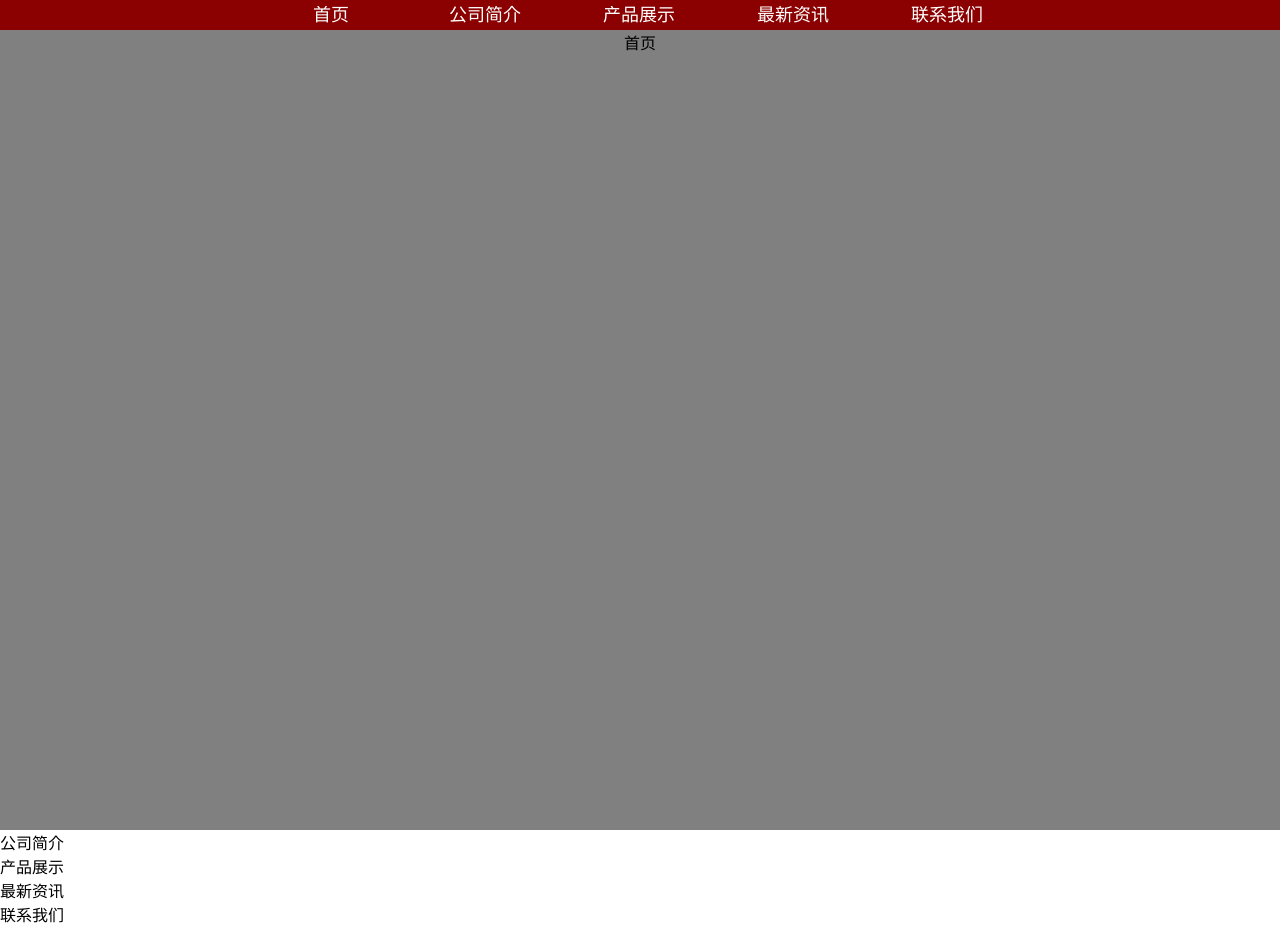
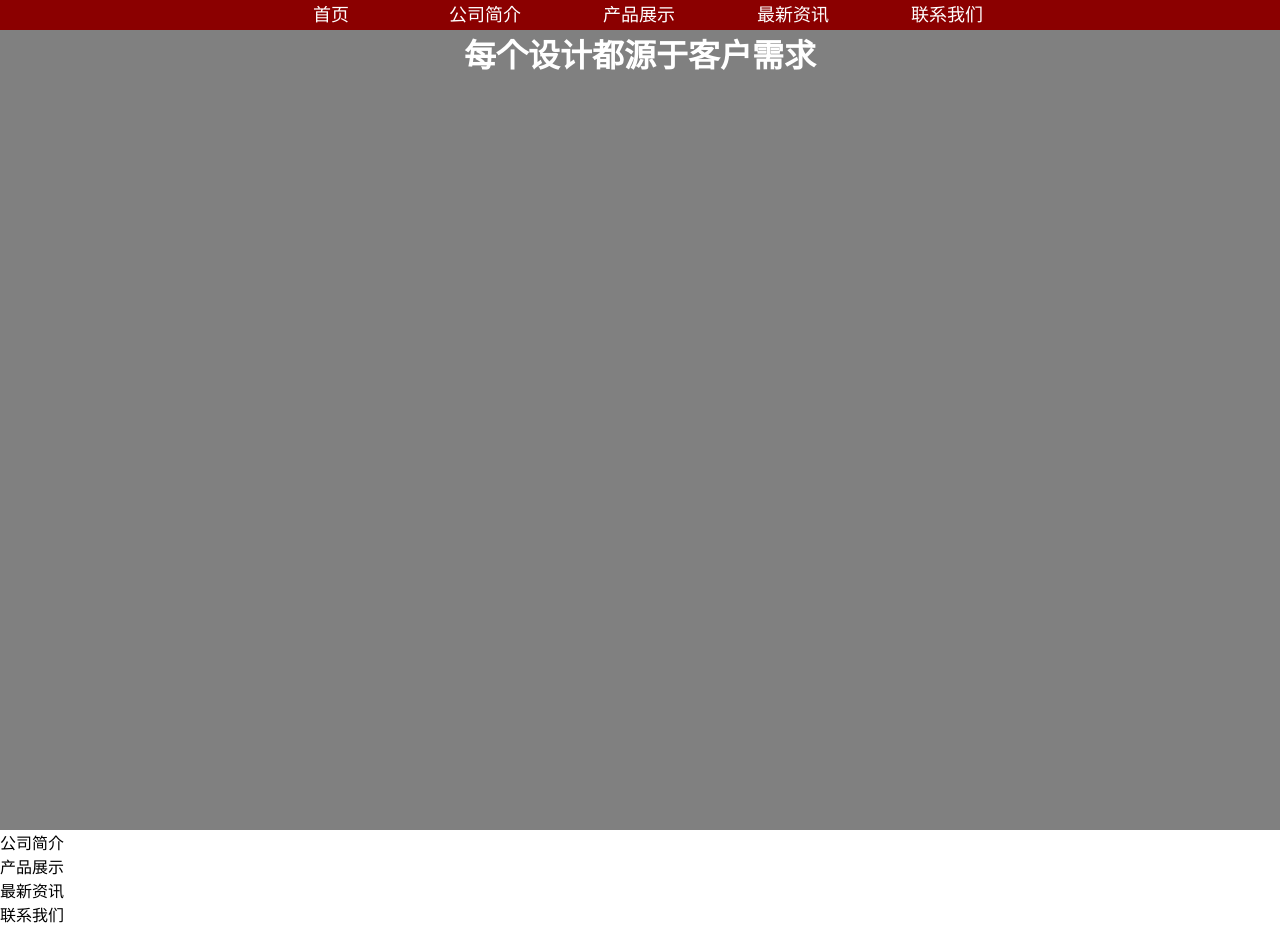
Before and after one commit to feiteng000/hengjiang, a plain HTML site: page index.html in a window 1280 px wide. Drawn offline with Linux system fonts and the light colour scheme; files that its build step writes are made by us from their sources; files whose address does not match are found by name.

Commit message:
Update index.html

```diff
--- a/index.html
+++ b/index.html
@@ -15,8 +15,8 @@
 				<li>联系我们</li>
 			</ul>
 		</header>
-		<div class="show1 show" id="show">首页
-
+		<div class="show1 show" id="show">
+			<h1>每个设计都源于客户需求</h1>
 		</div>
 		<div class="show2 show">公司简介</div>
 		<div class="show3 show">产品展示</div>
```
